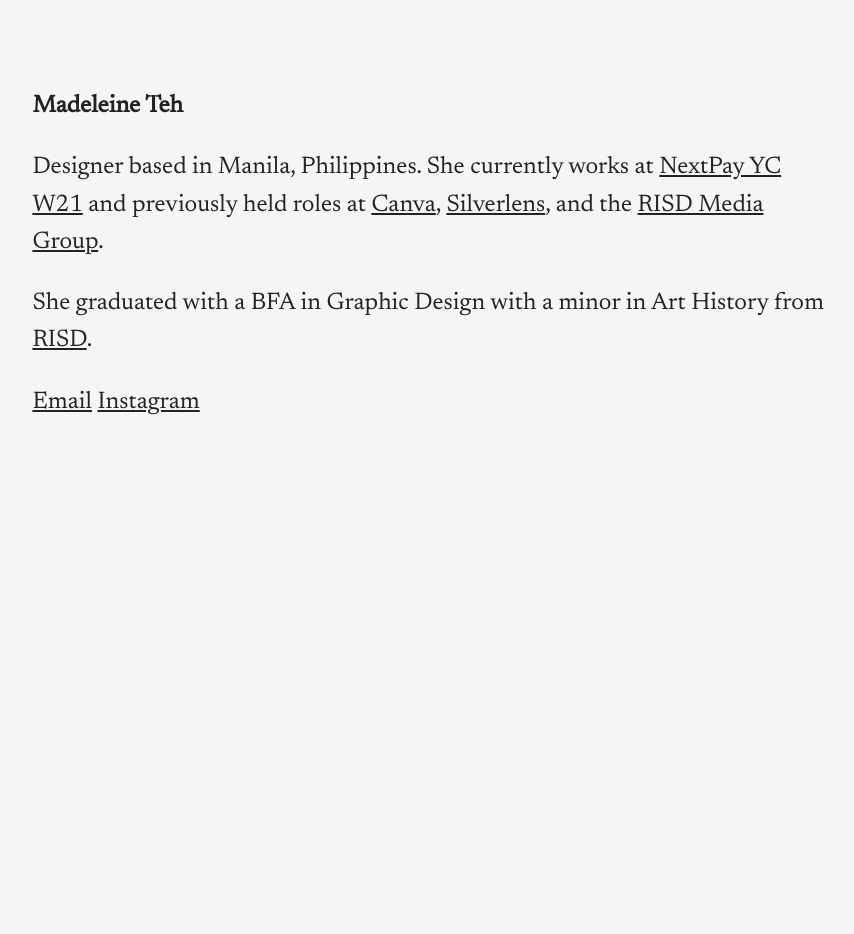
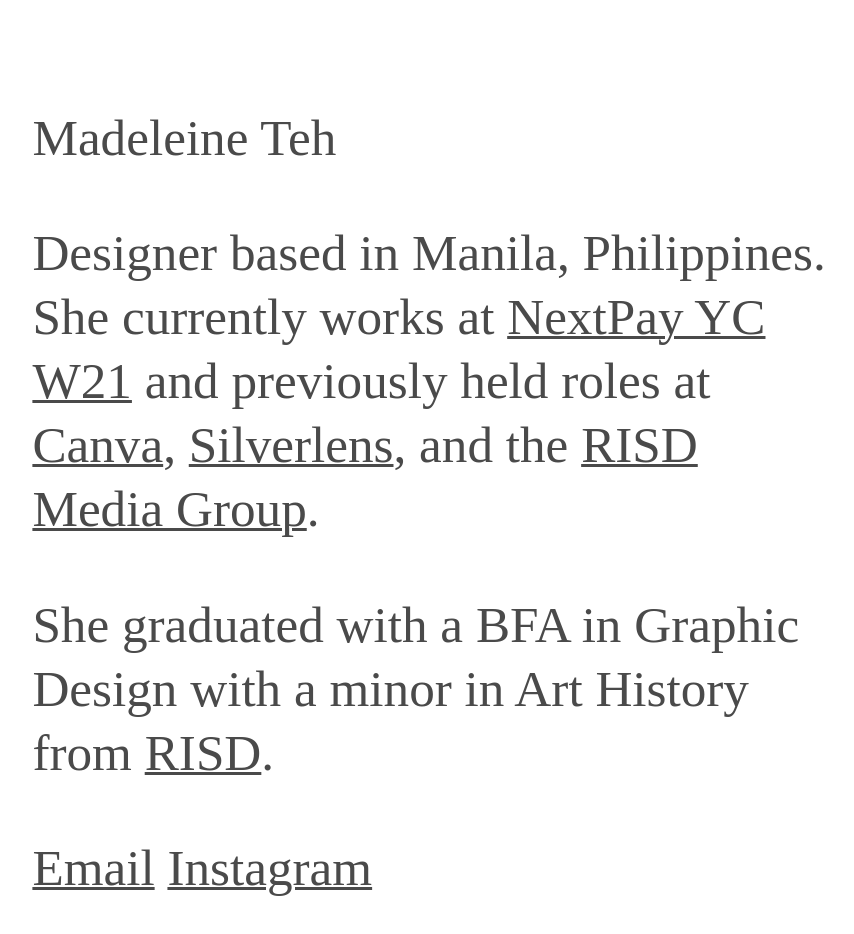
Before and after one commit to springbystone/springbystone.github.io, a plain HTML site: page index.html in a window 1280 px wide. Shown: the whole page, without its empty margins (206-1060 px from the left). Before the commit the page ends 800 px from the top, so only its background shows below. Drawn offline with Linux system fonts and the light colour scheme; a web font is replaced by a local one.

Commit message:
20230310
changed font to Freight Big Light

```diff
--- a/index.html
+++ b/index.html
@@ -6,6 +6,7 @@
         <link rel="preconnect" href="https://fonts.gstatic.com" crossorigin>
         <link href="https://fonts.googleapis.com/css2?family=Newsreader:opsz@6..72&display=swap" rel="stylesheet">
         <link rel="stylesheet" href="style.css">
+        <link rel="stylesheet" href="https://use.typekit.net/oea8ujd.css">
     </head>
     <body>
         <h1>Madeleine Teh</h1>
--- a/style.css
+++ b/style.css
@@ -4,23 +4,24 @@ src: url('files/WremenaLight.woff'), url('files/WremenaLight.woff') format('woff
 
 body {
     padding: 5% 18%;
-    font-family: Newsreader, sans-serif;
-    font-size: 1.5rem;
-    line-height: 2.33rem;
-    color: rgb(35, 35, 35);
-    background-color: whitesmoke;
+    font-family: "freight-big-pro", serif;
+    font-weight: 300;
+    font-size: 3.2rem;
+    line-height: 4rem;
+    color: #4A4A4A;
+    background-color: white;
 }
 
 h1 {
-    font-family: Newsreader, sans-serif;
-    font-size: 1.5rem;
+    font-family: "freight-big-pro", serif;
+    font-weight: 300;
     font-style: normal;
-    font-weight: bold;
-
+    font-size: 3.2rem;
 }
 
 a {
-    color: rgb(35, 35, 35);
+  color: #4A4A4A;
+  text-decoration-thickness: 2.5px;
 }
 
 a:hover {
```
